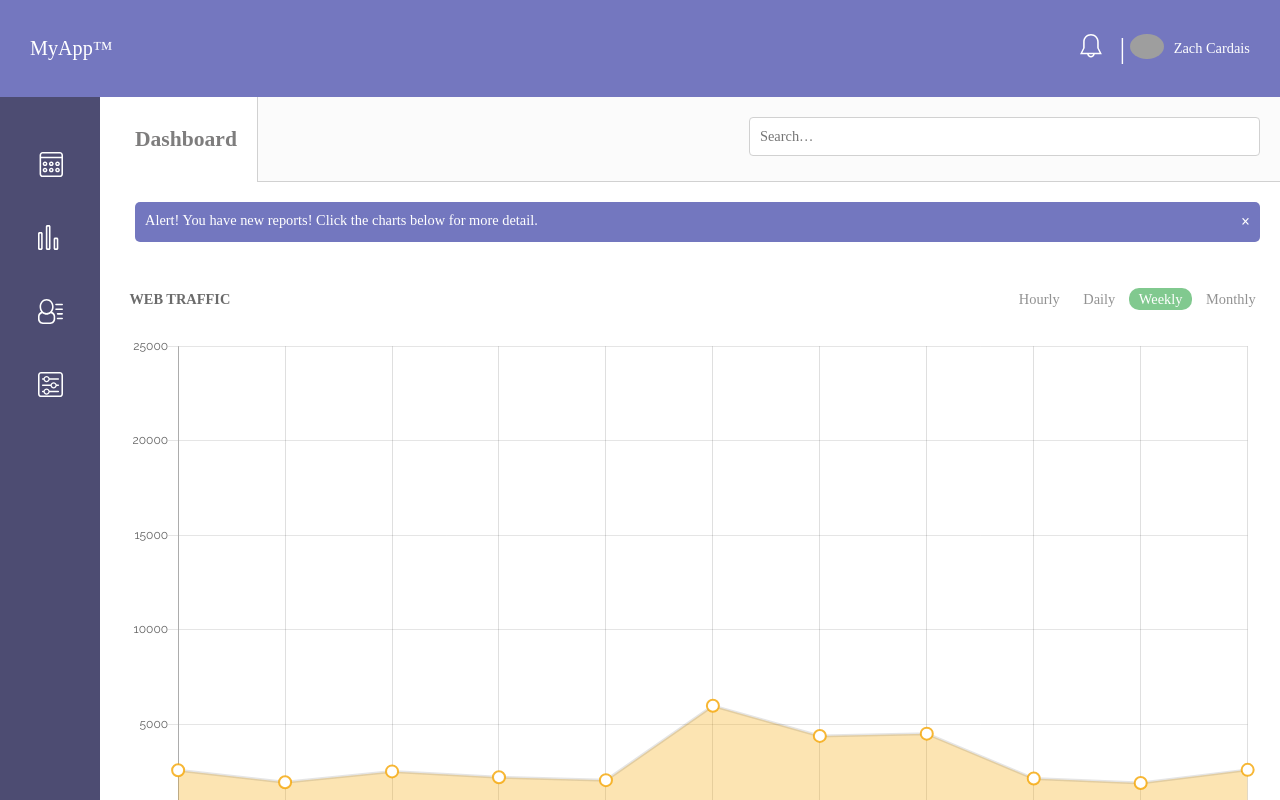
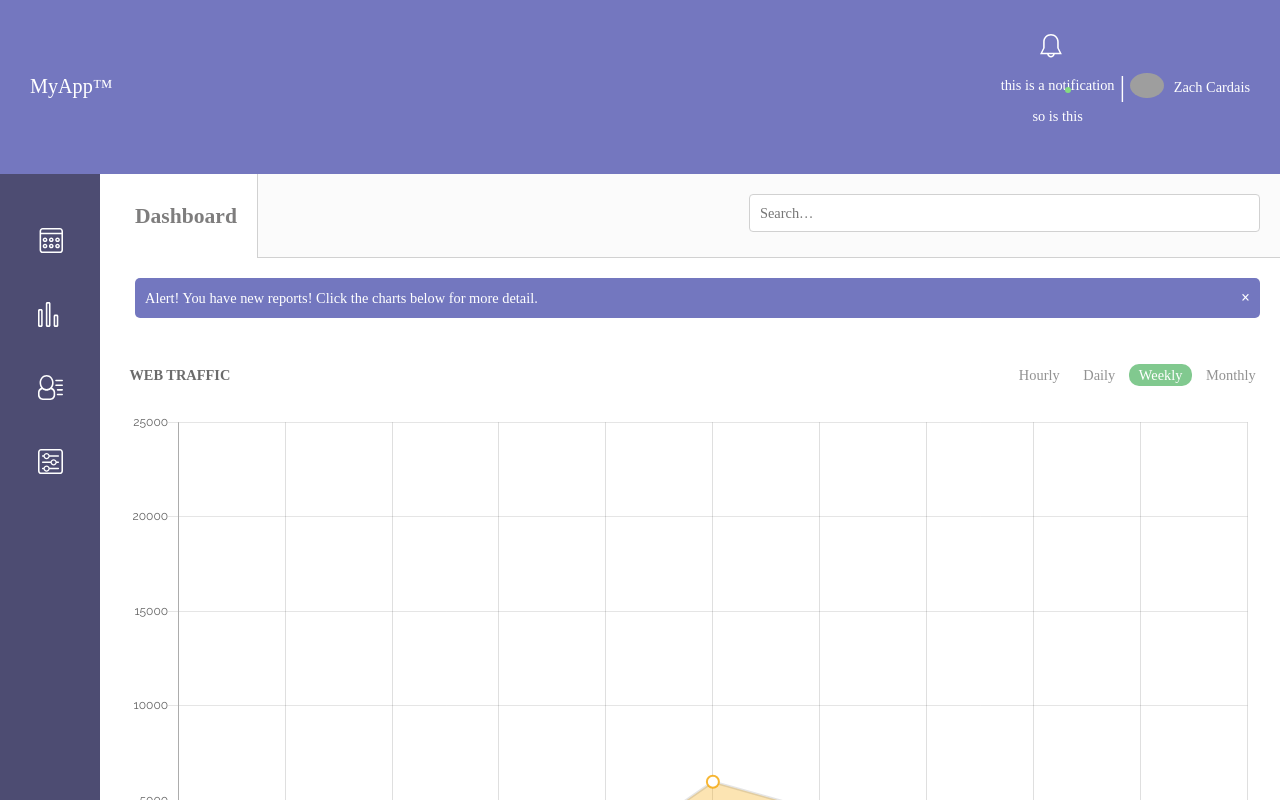
Before and after one commit to zcardais/P9_web_app_dashboard, a plain HTML site: page index_v2.html in a window 1280 px wide. Both pictures are taken after a click on the link 1097 px from the left and 54 px from the top of the page. Shown: the top 800 px of the page. Drawn offline with nearby package versions, Linux system fonts and the light colour scheme; grey boxes are pictures that could not be loaded.

Commit message:
The JavaScript for the alert box is now complete. Also, part of the JavaScript is complete for the notification on the bell icon. Next: TODO: Finish the coding for the modal notification dialog box that appears upon clicking the bell icon. Then, need to write the markup and styles for the final row section, message user and settings.

```diff
--- a/css/styles_v2.css
+++ b/css/styles_v2.css
@@ -5,6 +5,10 @@
 @import url('https://fonts.googleapis.com/css?family=Raleway:100,200,300,400,500,600,700,800,900');
 *, *::after, *:before {
     box-sizing: border-box;
+}
+
+.hidden {
+    display: none;
 }
 
 body {
@@ -95,6 +99,10 @@ ul.top-nav li, .sidebar ul li {
 
 .icon-bell {
     margin-right: 10px;
+}
+
+#notification {
+    position: relative;
 }
 
 #pipe-separator {
@@ -206,19 +214,21 @@ input, textarea, select {
 --------------------------- */
 
 .alert {
+    display: flex;
+    flex-direction: row;
+    align-items: center;
+    flex: 1;
     margin: 10px;
     border-radius: 5px;
     padding: 10px;
     background-color: #7377bf;
     color: white;
-    text-align: center;
 }
 
 .closebtn {
-    margin-left: 15px;
+    margin-left: auto;
     color: white;
-    font-weight: bold;
-    float: right;
+    font-weight: 700;
     font-size: 1.1em;
     line-height: 20px;
     cursor: pointer;
@@ -407,6 +417,15 @@ input, textarea, select {
         margin-left: auto;
         align-self: center;
     }
+    #dotNotification {
+        width: 6px;
+        height: 6px;
+        background-color: #85db81;
+        position: absolute;
+        bottom: 32px;
+        left: 25px;
+        border-radius: 50%;
+    }
     .content {
         flex-direction: row;
         flex-wrap: wrap;
--- a/index_v2.html
+++ b/index_v2.html
@@ -18,7 +18,7 @@
             <div class="top-logo"><strong>My</strong><span id="light">App</span>&trade;</div>
             <nav>
               <ul class="top-nav">
-                <li><a href="#">
+                <li><a href="#" id="notification">
                   <svg class="icon icon-bell" version="1.1" id="Layer_0" xmlns="http://www.w3.org/2000/svg" xmlns:xlink="http://www.w3.org/1999/xlink" x="0px" y="0px" viewBox="0 0 32 32" style="enable-background:new 0 0 32 32;" xml:space="preserve">
                     <g id="_x36__6_">
                       <g>
@@ -27,6 +27,8 @@
                       </g>
                     </g>
                   </svg>
+                  <span id="dotNotification"></span>
+                  <div id="notifications"><p>this is a notification</p><p>so is this</p></div>
                 </a></li>
                 <span id="pipe-separator">|</span>
                 <li><a href="#">
@@ -100,9 +102,11 @@
             </div>
           </div>
 
-          <div class="alert">
-            <span class="closebtn" onclick="this.parentElement.style.display='none';">&times;</span>
-            <strong>Alert!</strong> You have new reports! Click the charts below for more detail.
+          <div class="alert" id="alert">
+            <span id="alert-message"><strong>Alert!</strong> You have new reports! Click the charts below for more detail.</span>
+            <a class="closebtn" id="closebtn">&times;</span></a>
+            <!-- Alternatively, you could add an onclick event directly to the a#closebutton element to hide it: -->
+            <!-- <a class="closebtn" id="closebtn" onclick="this.parentElement.style.display='none';">&times;</span></a> -->
           </div>
 
           <div class="wrapper-web-traffic">
@@ -237,9 +241,6 @@
 
           </div>
 
-
-
-
           <!-- INSERT SECTION ROWS INSIDE HERE -->
         </main>
 
--- a/js/master_v2.js
+++ b/js/master_v2.js
@@ -207,3 +207,16 @@ var donut_chart = new Chart(donut_chart_area, {
     }
   }
 });
+
+// CLOSE ALERT DIV ON CLICK
+ $("#closebtn").click(function() {
+     $("#alert").fadeOut("slow");
+ });
+
+ var notifications = $('#notifications');
+ notifications.addClass('hidden');
+
+ var toggleNotifications = $('#notification');
+ toggleNotifications.on('click', function(){
+   notifications.toggleClass('hidden');
+ })
```
